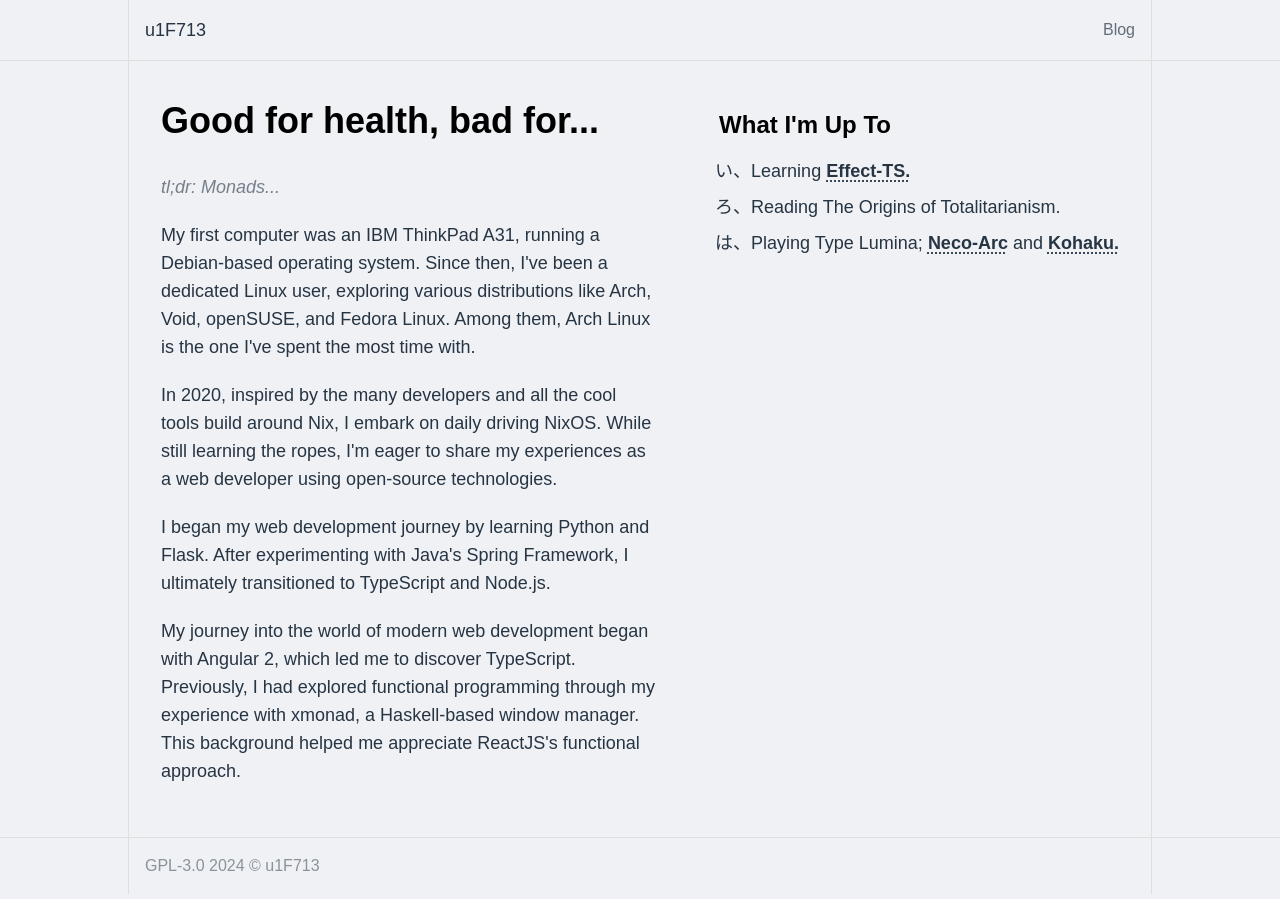
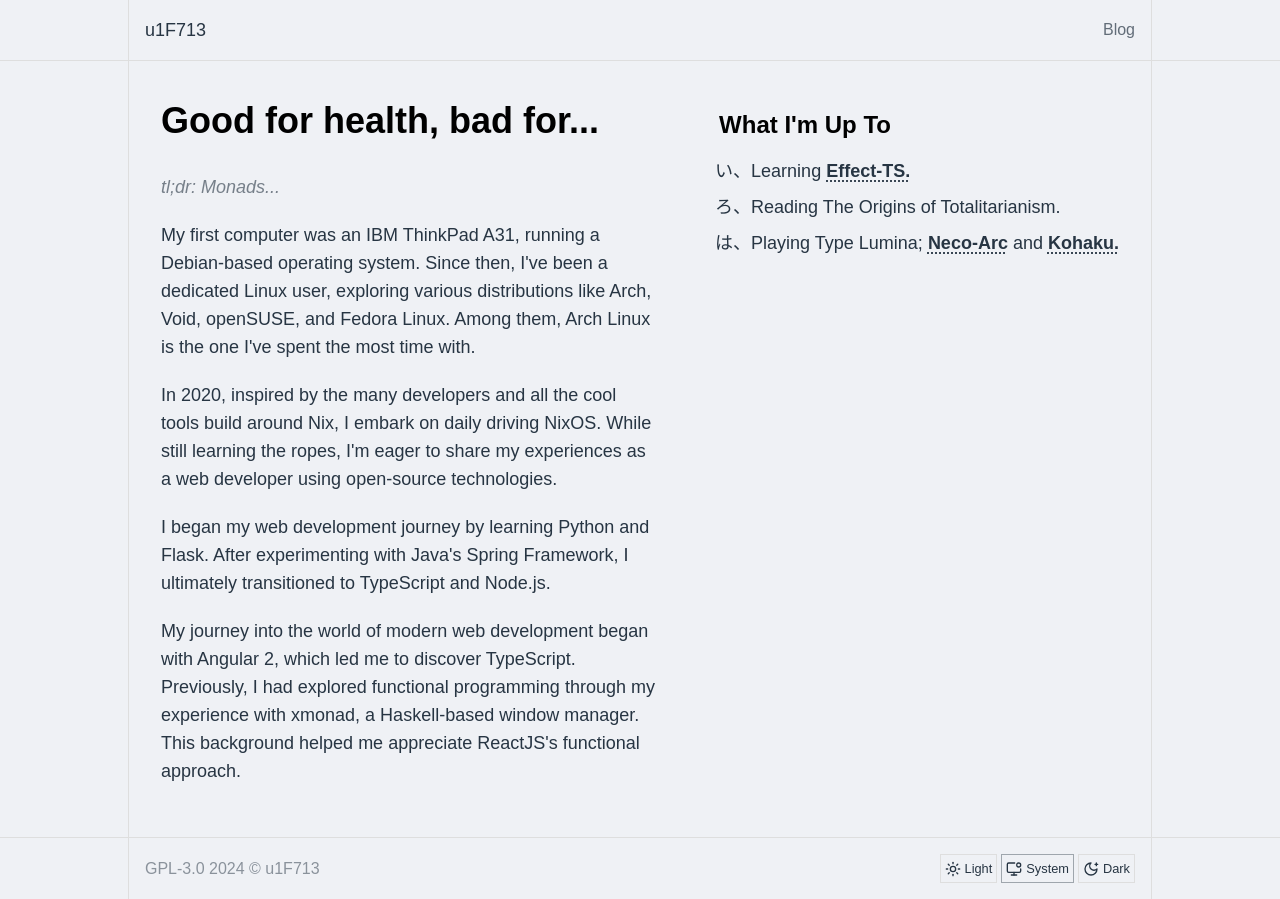
Before and after one commit to u1F713/u1F713.github.io, a Next.js app: page / in a window 1280 px wide. Built offline with nearby package versions, Linux system fonts and the light colour scheme; a web font is replaced by a local one.

Commit message:
feat: implement theme switch

```diff
--- a/app/globals.css
+++ b/app/globals.css
@@ -1,25 +1,21 @@
 @import 'tailwindcss';
 @plugin "@tailwindcss/typography";
 
+@variant dark (&:where([data-theme='dark'], [data-theme='dark'] *));
 @layer theme, base, components, utilities;
 
-:root {
-  color-scheme: dark light;
-  background-color: var(--ds-bg-200, oklch(95.78% 0.0058 264.53));
-}
-
-@media (prefers-color-scheme: dark) {
-  :root {
+@layer theme {
+  [data-theme='dark'] {
     --ds-text-color: oklch(99.55% 0.0313 250.5);
     --color-ds-border: oklch(24.27% 0 0);
     --ds-bg-100: oklch(11.49% 0 0);
     --ds-bg-200: oklch(0% 0 0);
-  }
 
-  .shiki,
-  .shiki span {
-    color: var(--shiki-dark) !important;
-    background-color: var(--shiki-dark-bg) !important;
+    .shiki,
+    .shiki span {
+      color: var(--shiki-dark) !important;
+      background-color: var(--shiki-dark-bg) !important;
+    }
   }
 }
 
@@ -27,3 +23,8 @@
   --color-ds-text: var(--ds-text-color, oklch(32.28% 0.0313 250.5));
   --color-ds-border: var(--ds-muted, oklch(90.06% 0 0));
 }
+
+:root {
+  color-scheme: dark light;
+  background-color: var(--ds-bg-200, oklch(95.78% 0.0058 264.53));
+}
--- a/app/layout.tsx
+++ b/app/layout.tsx
@@ -1,4 +1,6 @@
+import ThemeSwitch from '@/features/themes/theme-switch'
 import type { Metadata, NextPage } from 'next'
+import { ThemeProvider } from 'next-themes'
 import { IBM_Plex_Sans_JP } from 'next/font/google'
 import Header from './components/Header'
 import './globals.css'
@@ -20,10 +22,15 @@ type RootProps = Readonly<{
 }>
 
 const RootLayout: NextPage<RootProps> = ({ children }) => (
-  <html lang="en">
+  /*
+    suppressHydrationWarning: The `data-theme="dark"` attribute is dynamically
+    updated by a script in the ThemeProvider.
+  */
+  <html lang="en" suppressHydrationWarning>
     <body
       className={`${IBM_Plex.className} text-ds-text grid min-h-screen grid-cols-1 grid-rows-[auto_1fr_auto] antialiased`}
     >
+      <ThemeProvider enableSystem>
         <div className="border-ds-border border-b">
           <Header />
         </div>
@@ -34,10 +41,12 @@ const RootLayout: NextPage<RootProps> = ({ children }) => (
           </div>
         </div>
         <div className="border-ds-border border-t">
-        <footer className="border-ds-border mx-auto max-w-screen-lg p-4 md:border-r md:border-l">
+          <footer className="border-ds-border mx-auto flex max-w-screen-lg items-center justify-between gap-4 p-4 md:border-r md:border-l">
             <span className="opacity-50">GPL-3.0 2024 © u1F713</span>
+            <ThemeSwitch />
           </footer>
         </div>
+      </ThemeProvider>
     </body>
   </html>
 )
--- /dev/null
+++ b/features/themes/theme-switch.tsx
@@ -0,0 +1,103 @@
+'use client'
+
+import { useTheme } from 'next-themes'
+import { type HTMLAttributes, useEffect, useState } from 'react'
+
+export default function ThemeSwitch() {
+  const { theme, setTheme } = useTheme()
+  const [isClient, setIsClient] = useState(false)
+
+  useEffect(() => {
+    setIsClient(true)
+  }, [])
+
+  return (
+    <div className="text-ds-text/80 flex items-center gap-1 rounded-2xl">
+      <SwitchIcon
+        active={isClient && theme === 'light'}
+        onClick={() => setTheme('light')}
+      >
+        <svg
+          xmlns="http://www.w3.org/2000/svg"
+          height="16"
+          viewBox="0 0 24 24"
+          fill="none"
+          stroke="currentColor"
+          strokeWidth="2"
+          strokeLinecap="round"
+          strokeLinejoin="round"
+        >
+          <circle cx="12" cy="12" r="4" />
+          <path d="M12 2v2" />
+          <path d="M12 20v2" />
+          <path d="m4.93 4.93 1.41 1.41" />
+          <path d="m17.66 17.66 1.41 1.41" />
+          <path d="M2 12h2" />
+          <path d="M20 12h2" />
+          <path d="m6.34 17.66-1.41 1.41" />
+          <path d="m19.07 4.93-1.41 1.41" />
+        </svg>
+        <small>Light</small>
+      </SwitchIcon>
+
+      <SwitchIcon
+        active={isClient && theme === 'system'}
+        onClick={() => setTheme('system')}
+      >
+        <svg
+          xmlns="http://www.w3.org/2000/svg"
+          height="16"
+          viewBox="0 0 24 24"
+          fill="none"
+          stroke="currentColor"
+          strokeWidth="2"
+          strokeLinecap="round"
+          strokeLinejoin="round"
+        >
+          <circle cx="19" cy="6" r="3" />
+          <path d="M22 12v3a2 2 0 0 1-2 2H4a2 2 0 0 1-2-2V5a2 2 0 0 1 2-2h9" />
+          <path d="M12 17v4" />
+          <path d="M8 21h8" />
+        </svg>
+        <small>System</small>
+      </SwitchIcon>
+
+      <SwitchIcon
+        active={isClient && theme === 'dark'}
+        onClick={() => setTheme('dark')}
+      >
+        <svg
+          xmlns="http://www.w3.org/2000/svg"
+          height="16"
+          viewBox="0 0 24 24"
+          fill="none"
+          stroke="currentColor"
+          strokeWidth="2"
+          strokeLinecap="round"
+          strokeLinejoin="round"
+        >
+          <path d="M12 3a6 6 0 0 0 9 9 9 9 0 1 1-9-9" />
+          <path d="M20 3v4" />
+          <path d="M22 5h-4" />
+        </svg>
+        <small>Dark</small>
+      </SwitchIcon>
+    </div>
+  )
+}
+
+const SwitchIcon = ({
+  children,
+  active,
+  ...props
+}: HTMLAttributes<HTMLButtonElement> & { active?: boolean }) => (
+  <button
+    {...props}
+    className={`${active ? 'border-ds-text/40' : 'border-ds-border'} text-ds-text group hover:bg-ds-border/40 relative cursor-pointer border p-1`}
+    type="button"
+  >
+    <span className="group-hover:text-ds-text flex items-center gap-1">
+      {children}
+    </span>
+  </button>
+)
--- a/package.json
+++ b/package.json
@@ -12,6 +12,7 @@
   "dependencies": {
     "effect": "^3.12.0",
     "next": "15.1.2",
+    "next-themes": "^0.4.4",
     "react": "^19.0.0",
     "react-dom": "^19.0.0"
   },
```
Also changed, not shown: 1 other file (tests, documents, lock files or other folders). Lines whose indentation alone changed are shown as unchanged.
